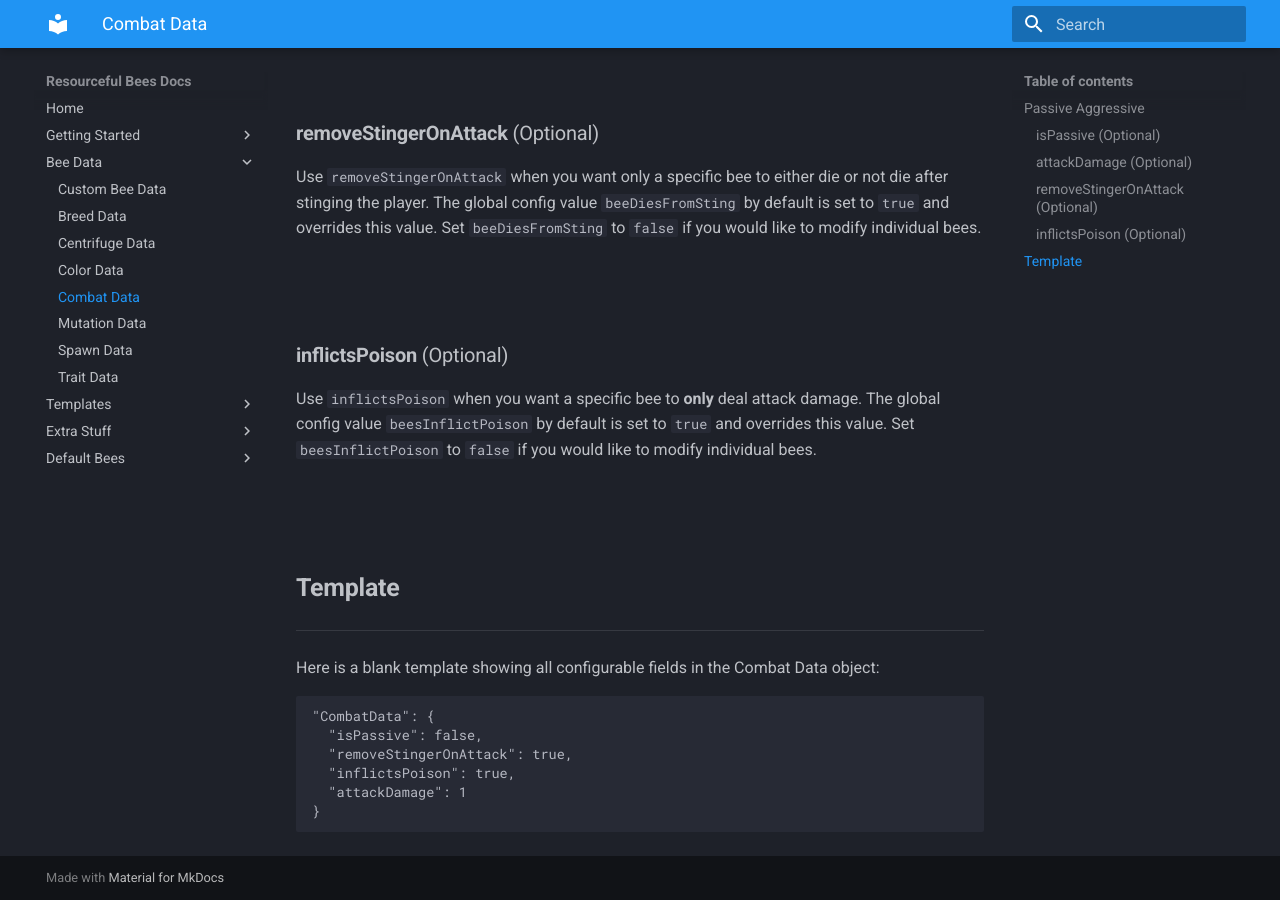
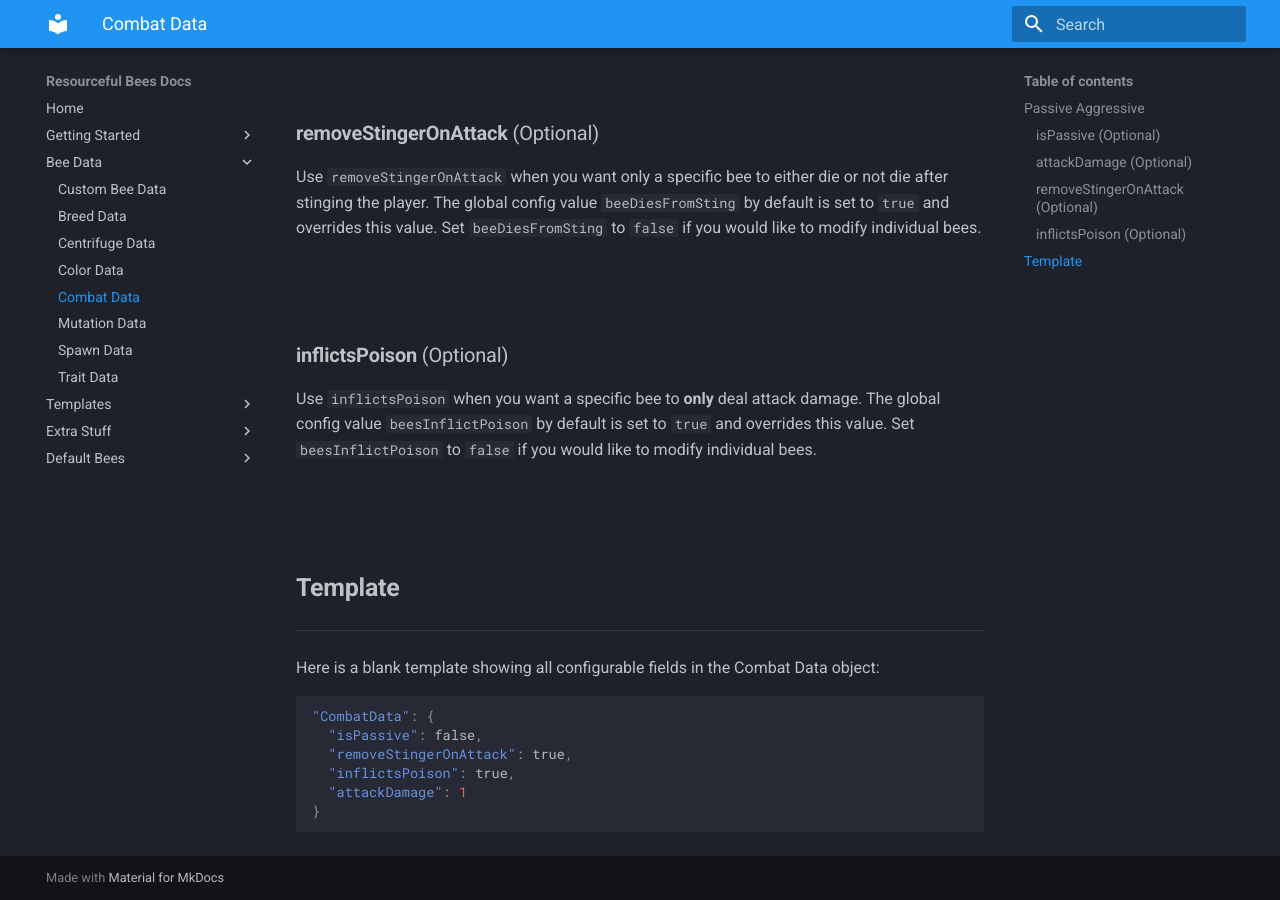
Before and after one commit to Team-Resourceful/ResourcefulBeesDocs, an MkDocs documentation site: the page built from docs/bee_data/combat_data.md, in a window 1280 px wide and 900 px high, scrolled down 717 px. Built offline with MkDocs 1.6.1 and Material for MkDocs 9.7.7, drawn with Linux system fonts in a browser that asks for light colours.

Commit message:
Update mkdocs.yml

```diff
--- a/mkdocs.yml
+++ b/mkdocs.yml
@@ -49,8 +49,7 @@ docs_dir: docs
 
 markdown_extensions:
   - pymdownx.superfences
-  - pymdownx.highlight:
-      use_pygments: false
+  - pymdownx.highlight
 
 
 theme:
```
